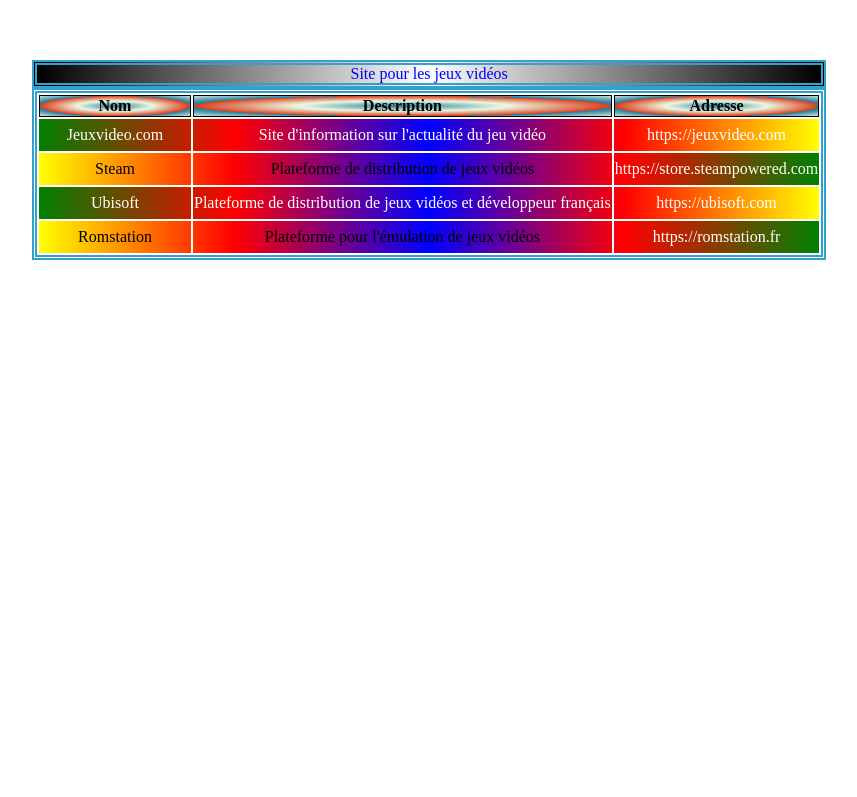
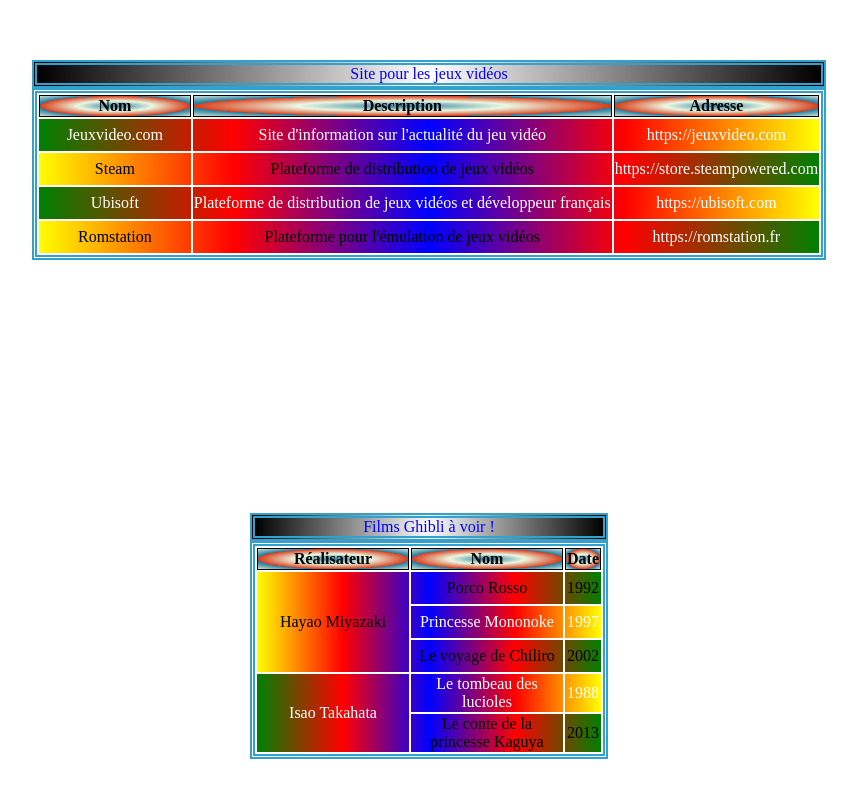
Before and after one commit to Richez-b/html_css_exos, a plain HTML site: page exo_html_css6/index.html in a window 1280 px wide. Shown: the part 193-990 px from the top of the page, without its empty margins (211-1068 px from the left). Before the commit the page ends 800 px from the top, so only its background shows below. Drawn offline with Linux system fonts and the light colour scheme.

```diff
--- /dev/null
+++ b/exo_html_css6/animation.css
@@ -0,0 +1,12 @@
+table{
+    animation: rotation 0.5s linear infinite;
+}
+
+@keyframes rotation {
+    from {
+      transform: rotate(0deg);
+    }
+    to {
+      transform: rotate(360deg);
+    }
+}
--- a/exo_html_css6/index.html
+++ b/exo_html_css6/index.html
@@ -5,6 +5,7 @@
     <meta name="viewport" content="width=device-width, initial-scale=1.0">
     <title>Exo html css Tableau</title>
     <link rel="stylesheet" href="style.css">
+    <!-- <link rel="stylesheet" href="animation.css"> -->
 </head>
 <body>
     <div>
@@ -40,6 +41,42 @@
 
             </tr>
         </table>
+
+        <table>
+            <caption>Films Ghibli à voir !</caption>
+            <thead>
+                <tr>
+                    <th>Réalisateur</th>
+                    <th>Nom</th>
+                    <th>Date</th>
+                </tr>
+            </thead>
+            <tbody>
+                <tr>
+                    <td rowspan="3">Hayao Miyazaki</td>
+                    <td>Porco Rosso</td>
+                    <td>1992</td>
+                </tr>
+                <tr>
+                    <td>Princesse Mononoke</td>
+                    <td>1997</td>
+                </tr>
+                <tr>
+                    <td>Le voyage de Chiliro</td>
+                    <td>2002</td>
+                </tr>
+                <tr>
+                    <td rowspan="2">Isao Takahata</td>
+                    <td>Le tombeau des lucioles</td>
+                    <td>1988</td>
+                </tr>
+                <tr>
+                    <td>Le conte de la princesse Kaguya</td>
+                    <td>2013</td>
+                </tr>
+            </tbody>
+
+        </table>
     </div>
 </body>
 </html>
--- a/exo_html_css6/style.css
+++ b/exo_html_css6/style.css
@@ -53,7 +53,7 @@
     text-align: center;
     border: thick double #32a1ce;
     margin: 20% auto;
-    animation: rotation 0.5s linear infinite;
+
 }
 th {
     border: 1px solid black;
@@ -96,11 +96,3 @@
 td:first-child{
     width: 150px;
 }
-@keyframes rotation {
-    from {
-      transform: rotate(0deg);
-    }
-    to {
-      transform: rotate(360deg);
-    }
-  }
```
